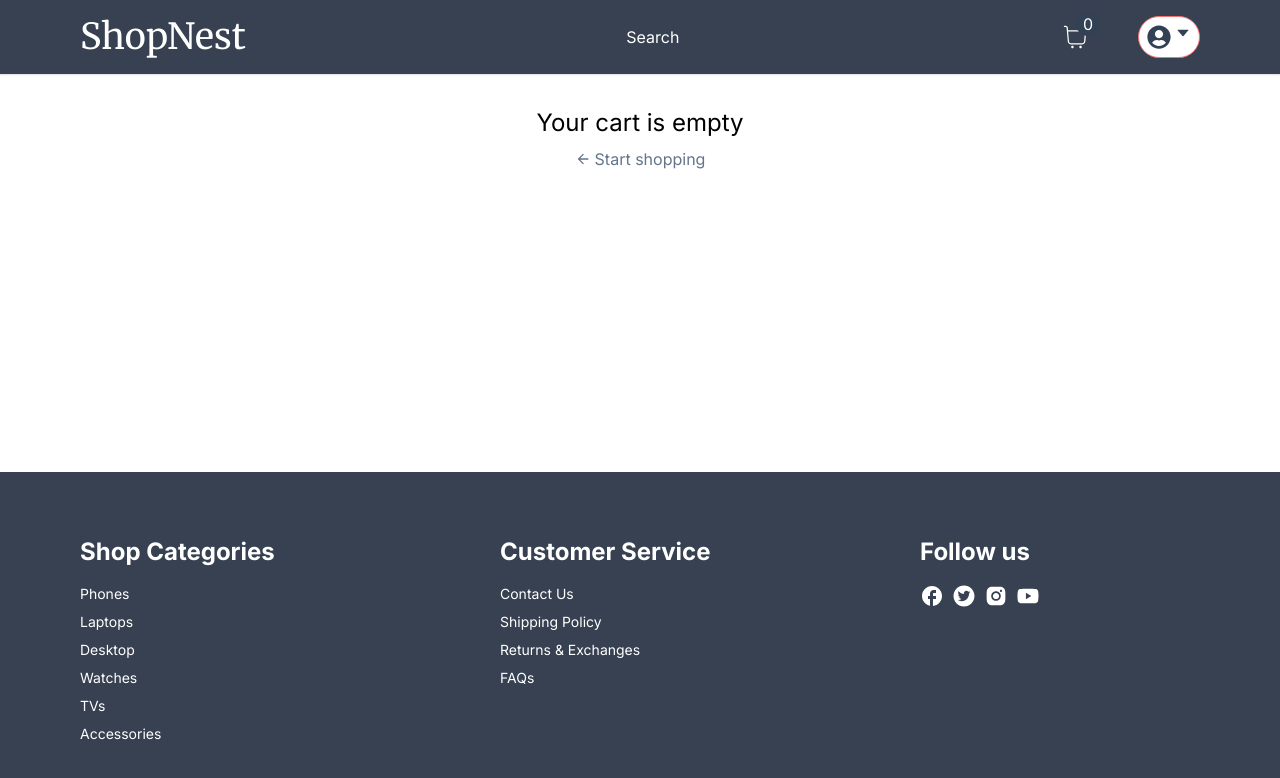
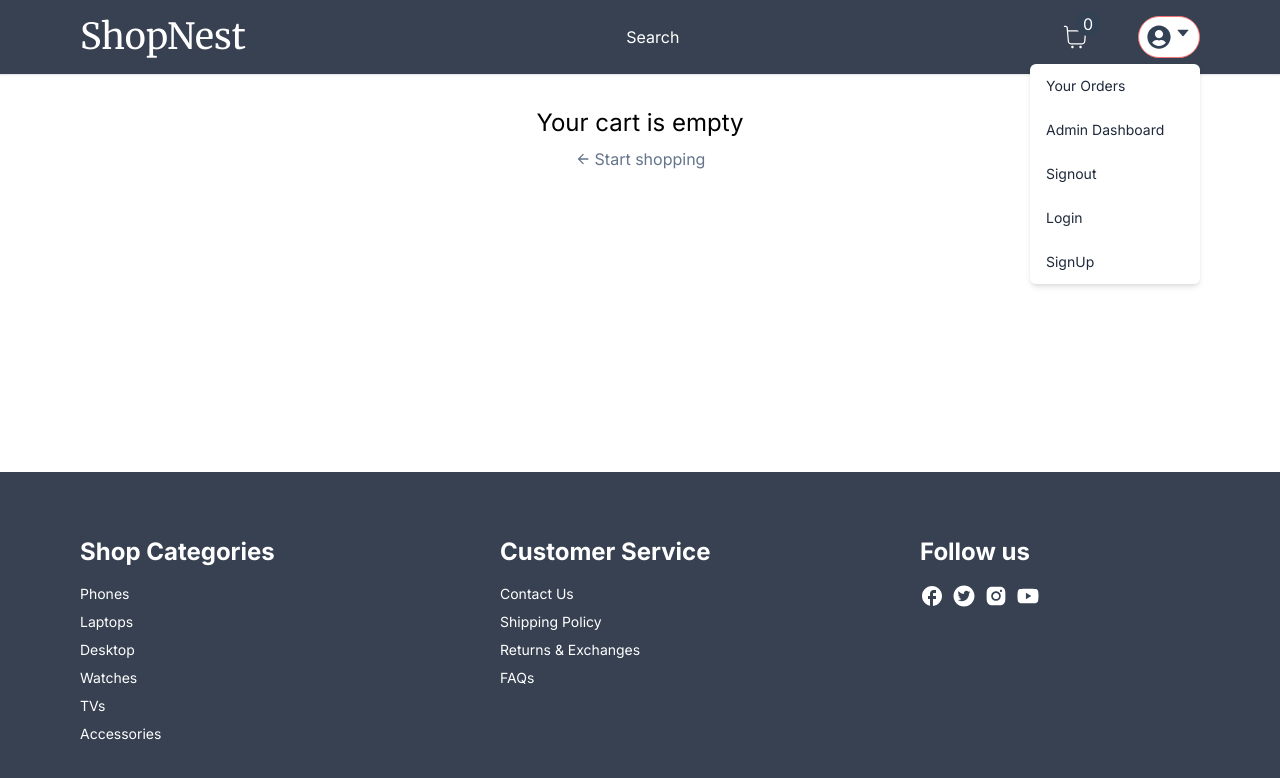
Before and after one commit to OneFriendlyCoder/ShopNest, a Next.js app: page /cart in a window 1280 px wide. Both pictures are taken after a click on the element 1168 px from the left and 37 px from the top of the page. Shown: the top 778 px of the page. Built offline with nearby package versions, Linux system fonts and the light colour scheme.

Commit message:
minute changes 3.0

```diff
--- a/src/app/components/navbar/Menu.tsx
+++ b/src/app/components/navbar/Menu.tsx
@@ -3,6 +3,8 @@ import { useCallback, useState } from "react";
 import Avatar from "../Avatar";
 import { AiFillCaretDown } from "react-icons/ai";
 import Link from "next/link";
+import MenuItems from "./MenuItem";
+import { signOut } from "next-auth/react";
 const UserMenu = () => {
 
     const [isOpen, setIsOpen] = useState(false);
@@ -18,7 +20,21 @@ const UserMenu = () => {
             {isOpen && (
                 <div className="absolute rounded-md shadow-md w-[170px] bg-white overflow-hidden right-0 top-12 text-sm flex flex-col cursor-pointer">
                     <div>
-                        <Link href="orders"></Link>
+                        <Link href="/orders">
+                            <MenuItems onClick={toggleOpen}>Your Orders</MenuItems>
+                        </Link>
+                        <Link href="/admin">
+                            <MenuItems onClick={toggleOpen}>Admin Dashboard</MenuItems>
+                        </Link>
+                        <MenuItems onClick={()=>{toggleOpen(); signOut();}}>Signout</MenuItems>
+                    </div>
+                    <div>{/* display these links dynamically based on whether the user is login or not */}
+                        <Link href="/login">
+                            <MenuItems onClick={toggleOpen}>Login</MenuItems>
+                        </Link>
+                        <Link href="/register">
+                            <MenuItems onClick={toggleOpen}>SignUp</MenuItems>
+                        </Link>
                     </div>
                 </div>
             )}
--- a/src/app/components/navbar/MenuItem.tsx
+++ b/src/app/components/navbar/MenuItem.tsx
@@ -1,7 +1,12 @@
-const MenuItems = () => {
+interface MenuItemProps{
+    children: React.ReactNode;
+    onClick: () => void;
+}
+
+const MenuItems: React.FC<MenuItemProps> = ({children, onClick}) => {
     return (
-        <div>
-
+        <div onClick={onClick} className="px-4 py-3 hover:bg-neutral-100 transition text-slate-800">
+            {children}
         </div>
     );
 }
```
